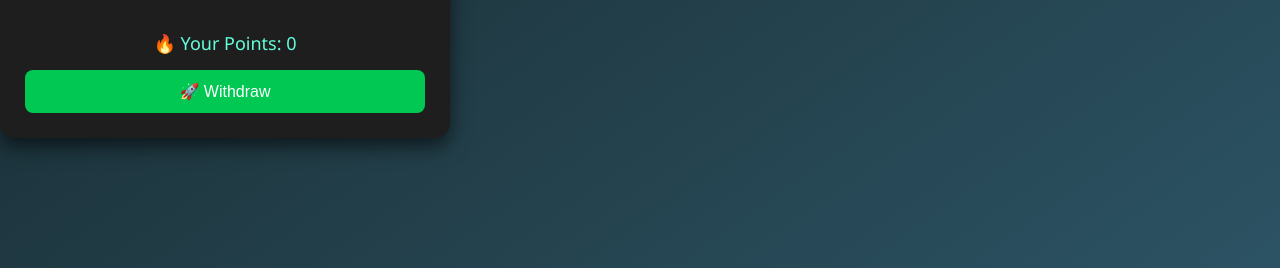
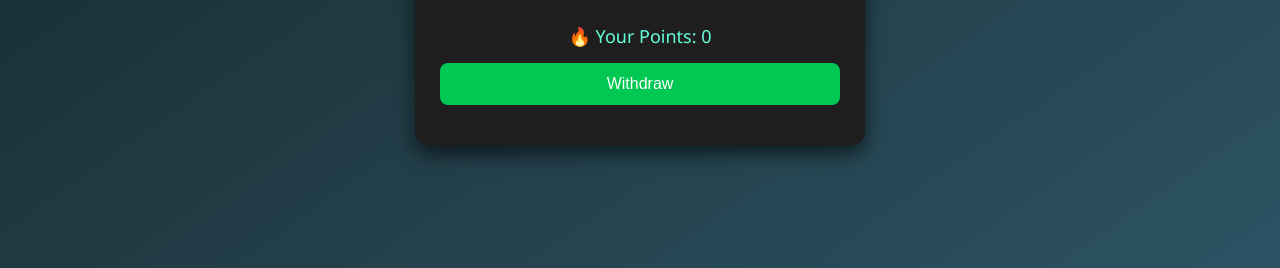
Before and after one commit to ShHasib/monetag-miniapp, a plain HTML site: page index.html in a window 1280 px wide. Shown: the part 532-800 px from the top of the page. Drawn offline with Linux system fonts and the light colour scheme.

Commit message:
Update index.html

```diff
--- a/index.html
+++ b/index.html
@@ -17,8 +17,7 @@
       🔥 Your Points: <span id="points">0</span>
     </div>
 
-    <button onclick="withdraw()">🚀 Withdraw</button>
-  </div>
+
   <button onclick="submitWithdraw()">Withdraw</button>
 <p id="ref"></p>
 
```
